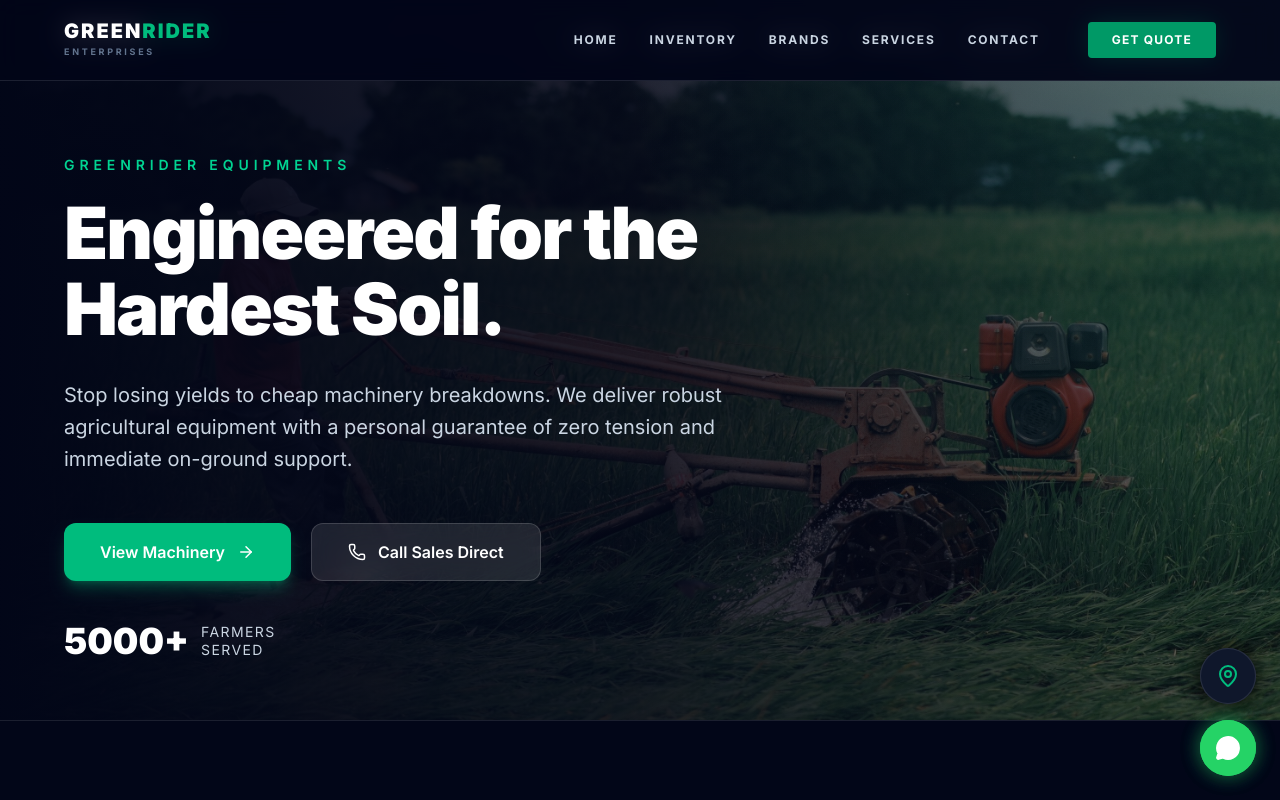
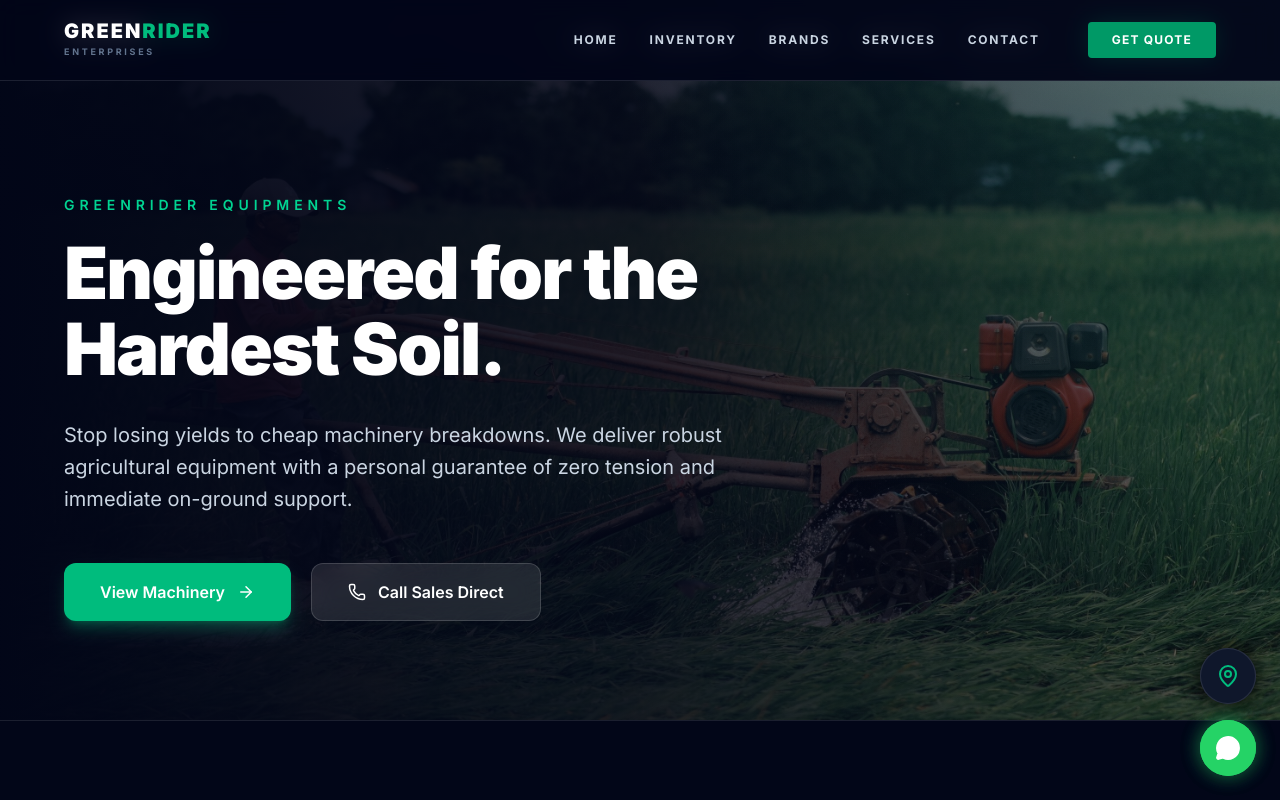
Before and after one commit to pramodbmgowda/Enterprise-portfo, a Next.js app: page / in a window 1280 px wide. Shown: the top 800 px of the page. Built offline with nearby package versions, Linux system fonts and the light colour scheme.

Commit message:
update 5

```diff
--- a/src/components/sections/Hero.tsx
+++ b/src/components/sections/Hero.tsx
@@ -69,20 +69,7 @@ export function Hero() {
             </a>
           </div>
 
-          {/* Stat */}
-          <motion.div
-            initial={{ opacity: 0, y: 15 }}
-            animate={{ opacity: 1, y: 0 }}
-            transition={{ duration: 0.7, delay: 0.2 }}
-            className="mt-10 flex items-center gap-3"
-          >
-            <span className="text-3xl md:text-4xl font-black text-white">
-              5000+
-            </span>
-            <span className="text-sm text-slate-300 uppercase tracking-widest leading-tight max-w-[120px]">
-              Farmers Served
-            </span>
-          </motion.div>
+
         </motion.div>
       </div>
     </section>
```
